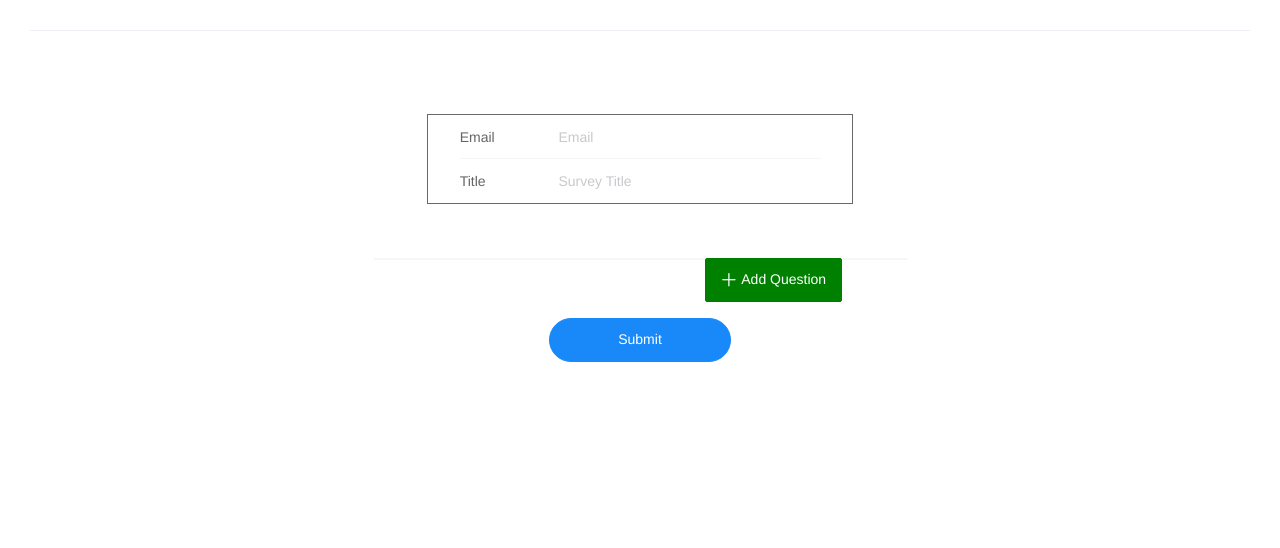
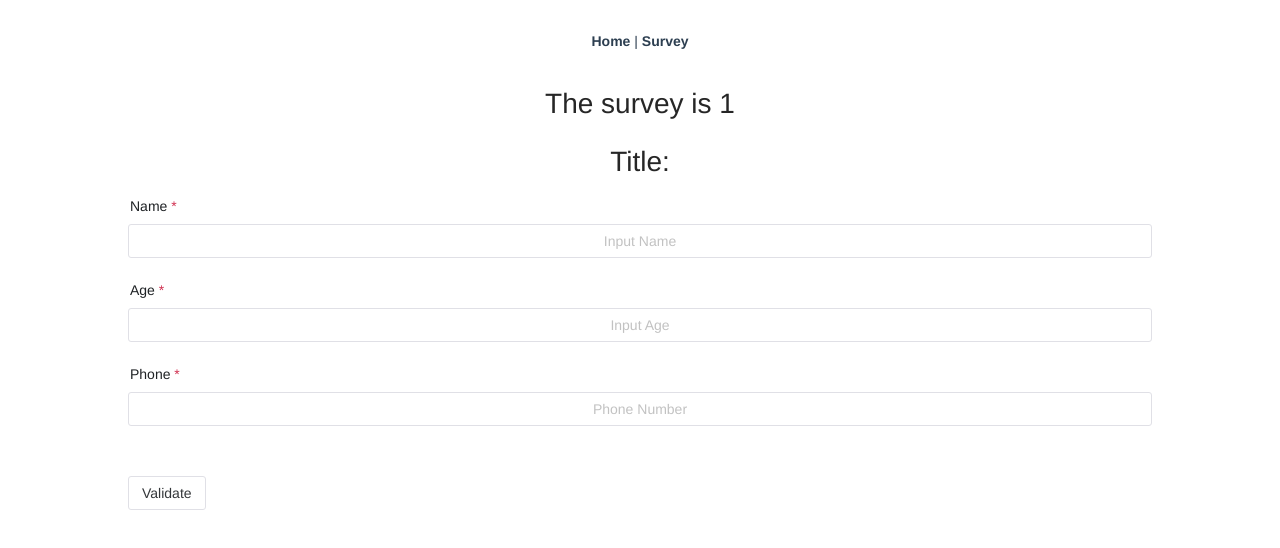
Before and after one commit to chepiv/survey-mono, a Vue app in the folder src/main/ui/: page /survey/1 in a window 1280 px wide. Shown: the top 548 px of the page. Built offline with nearby package versions, Linux system fonts and the light colour scheme.

Commit message:
initial answer to survey, router

```diff
--- a/src/main/ui/src/App.vue
+++ b/src/main/ui/src/App.vue
@@ -1,32 +1,16 @@
 <template>
-  <nav>
-
-    <n-tabs default-value="oasis" justify-content="space-evenly" type="line">
-
-        <router-link to="/" >
-          <n-tab-pane name="oasis" tab="Create Survey"/>
-        </router-link>
-      <router-link to="/survey/:id">
-        <n-tab-pane name="fill survey" tab="Fill Survey"/>
-      </router-link>
-
-      <router-link to="/answers/:id">
-      <n-tab-pane name="answers" tab="Answers"/>
-      </router-link>
-    </n-tabs>
-
-
-
-  </nav>
-  <router-view/>
+<!--  <nav>-->
+    <div class="nav">
+      <router-link to="/">Home</router-link> |
+      <router-link to="/survey">Survey</router-link>
+    </div>
+    <router-view />
+<!--  </nav>-->
 </template>
 
 <script>
-import {NTabs} from "naive-ui";
-import {NTabPane} from "naive-ui";
 
 export default {
-  components: {NTabs, NTabPane}
 };
 </script>
 
@@ -39,16 +23,16 @@ export default {
   color: #2c3e50;
 }
 
-nav {
+.nav {
   padding: 30px;
 }
 
-nav a {
+.nav a {
   font-weight: bold;
   color: #2c3e50;
 }
 
-nav a.router-link-exact-active {
+.nav a.router-link-exact-active {
   color: #42b983;
 }
 </style>
--- a/src/main/ui/src/components/AnswerSurvey.vue
+++ b/src/main/ui/src/components/AnswerSurvey.vue
@@ -1,21 +1,89 @@
 <template>
-  <n-input v-model:value="value" type="text" placeholder="Basic Input" />
+  <div class="main">
+
+    <h1>The survey is {{ $route.params.id }}</h1>
+    <div v-if="$route.params.id === ''">
+      <n-input v-model:value="id" type="text" placeholder="Find Survey By ID"/>
+      <n-button size="small" color="green" @click="findSurvey(id)">Find</n-button>
+    </div>
+
+    <n-form
+        ref="formRef"
+        :label-width="80"
+        :model="answer"
+        :rules="rules"
+        :size="medium"
+    >
+      <h1>Title: {{ this.answer.title }}</h1>
+      <n-form-item label="Name" path="user.name">
+        <n-input v-model:value="answer.name" placeholder="Input Name"/>
+      </n-form-item>
+      <n-form-item label="Age" path="user.age">
+        <n-input v-model:value="answer.age" placeholder="Input Age"/>
+      </n-form-item>
+      <n-form-item label="Phone" path="phone">
+        <n-input v-model:value="answer.phone" placeholder="Phone Number"/>
+      </n-form-item>
+      <n-form-item>
+        <n-button @click="handleValidateClick">
+          Validate
+        </n-button>
+      </n-form-item>
+    </n-form>
+
+    <pre>{{ JSON.stringify(formValue, null, 2) }}
+</pre>
+  </div>
+
+
 </template>
 
 <script>
-import {NInput} from "naive-ui";
+import {NInput, NButton, NFormItem, NForm} from "naive-ui";
 
 export default {
   name: "AnswerSurvey",
-  components: {NInput},
+  components: {NInput, NButton, NForm, NFormItem},
   data() {
     return {
-    value: ""
-  }
+      id: "",
+      survey: {},
+      answer: {},
+      rules: {
+        user: {
+          name: {
+            required: true,
+            message: "Please input your name",
+            trigger: "blur"
+          },
+          age: {
+            required: true,
+            message: "Please input your age",
+            trigger: ["input", "blur"]
+          }
+        },
+        phone: {
+          required: true,
+          message: "Please input your number",
+          trigger: ["input"]
+        }
+      }
+    }
+  },
+  methods: {
+    async findSurvey(id) {
+      const res = await fetch("/api/survey/" + id)
+      if (res.status === 200) {
+        this.survey = await res.json()
+      }
+    }
   }
 }
 </script>
 
 <style scoped>
-
+.main {
+  margin-right: 10%;
+  margin-left: 10%;
+}
 </style>
--- a/src/main/ui/src/router/index.js
+++ b/src/main/ui/src/router/index.js
@@ -1,4 +1,4 @@
-import { createRouter, createWebHashHistory } from 'vue-router'
+import { createRouter, createWebHistory } from 'vue-router'
 import HomeView from '../views/HomeView.vue'
 import AnswerSurvey from "@/components/AnswerSurvey";
 
@@ -9,14 +9,14 @@ const routes = [
     component: HomeView
   },
   {
-    path: '/survey/:id',
+    path: '/survey/:id?',
     name: 'survey',
     component: AnswerSurvey
   }
 ]
 
 const router = createRouter({
-  history: createWebHashHistory(),
+  history: createWebHistory(),
   routes
 })
 
```
Also changed, not shown: 1 other file (tests, documents, lock files or other folders).
